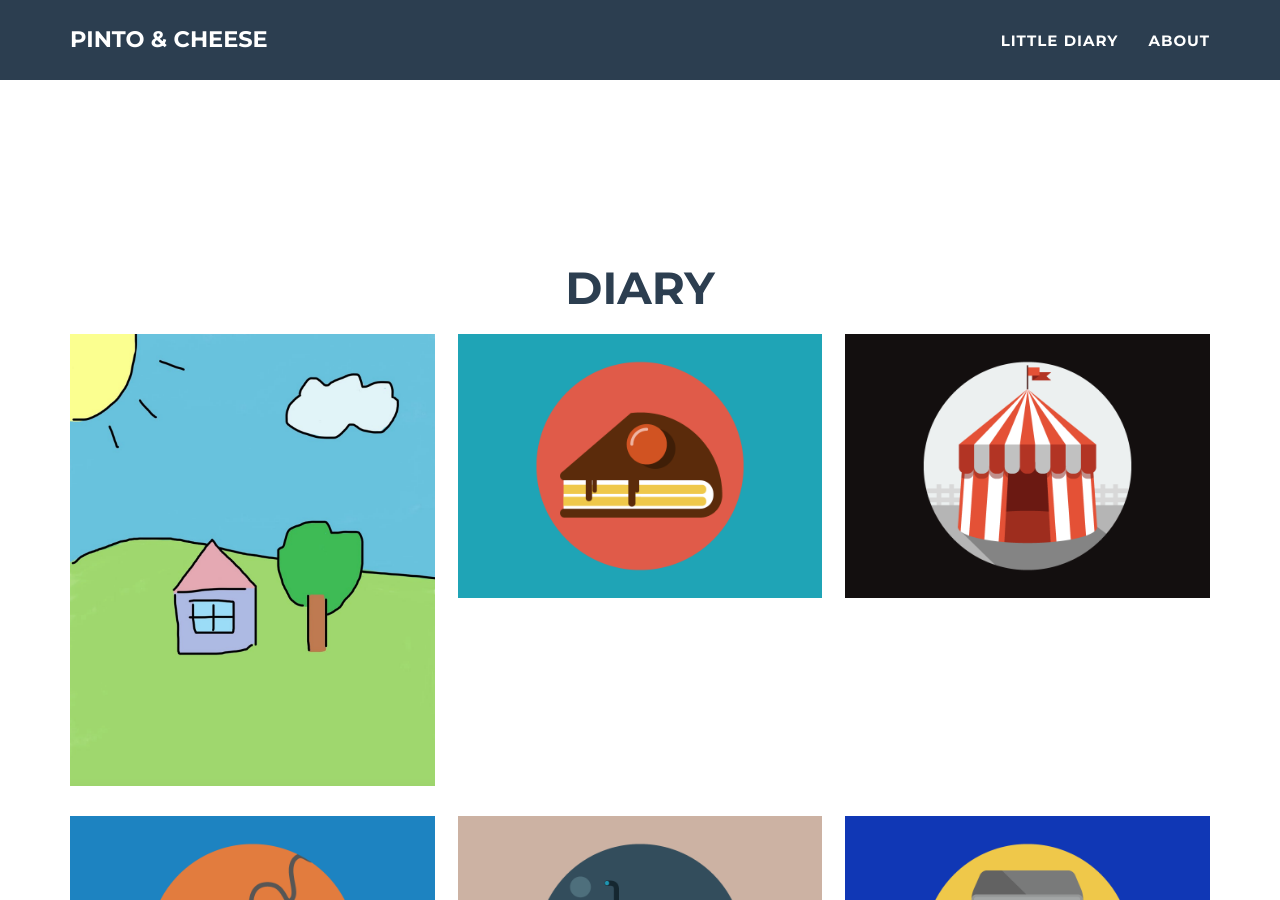
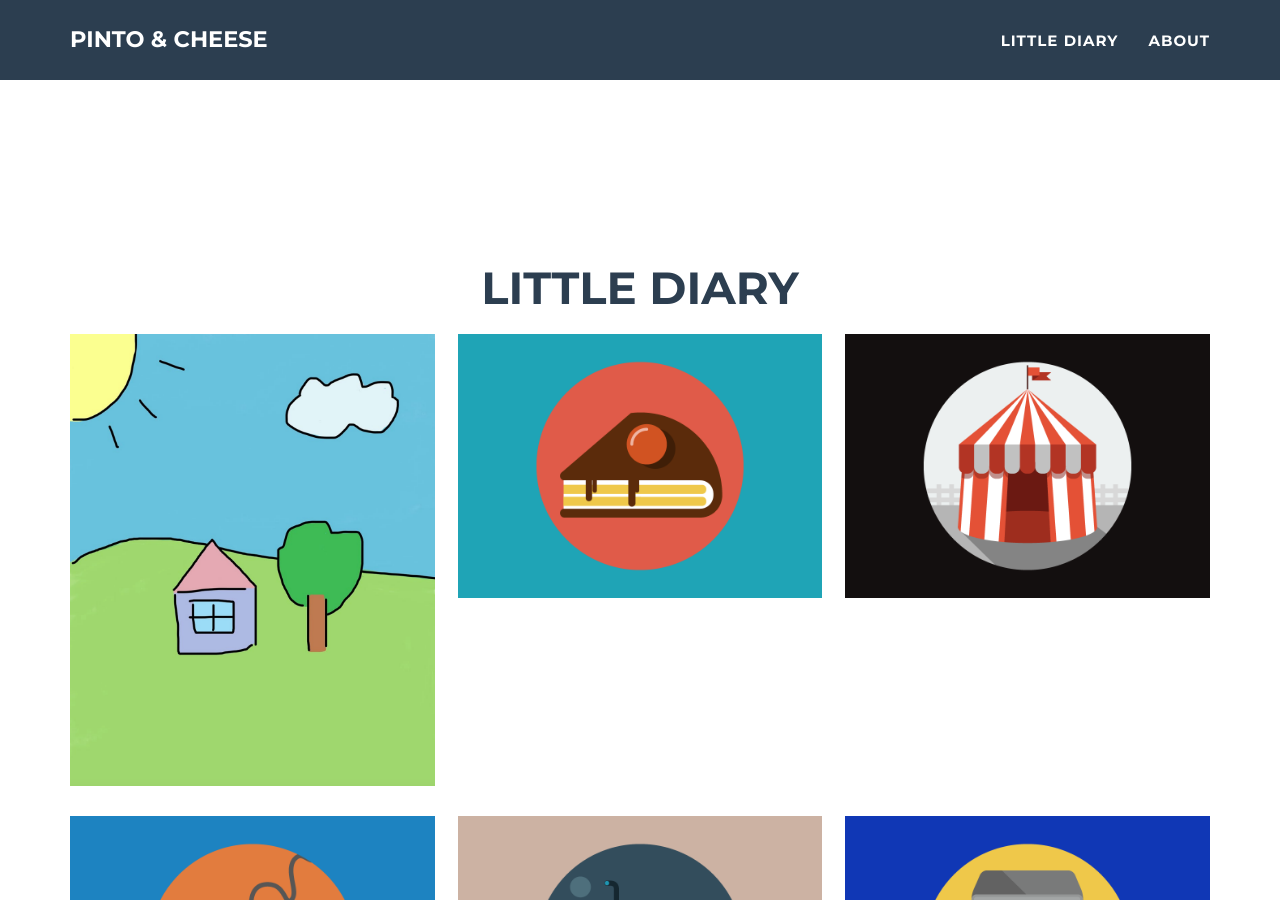
Before and after one commit to pintocheese/pintocheese.github.io, a Jekyll site: the page built from _posts/2014-07-18-project-1.markdown, in a window 1280 px wide and 900 px high, scrolled down 1721 px. Built offline with Jekyll 4.4.1, drawn with Linux system fonts in a browser that asks for light colours.

Commit message:
Update portfolio_grid.html

```diff
--- a/_includes/portfolio_grid.html
+++ b/_includes/portfolio_grid.html
@@ -3,7 +3,7 @@
   <div class="container portfolio-flex-grid">
     <div class="row">
       <div class="col-lg-12 text-center">
-        <h2>Diary</h2>
+        <h2>little Diary</h2>
         <br>
       </div>
     </div>
```
